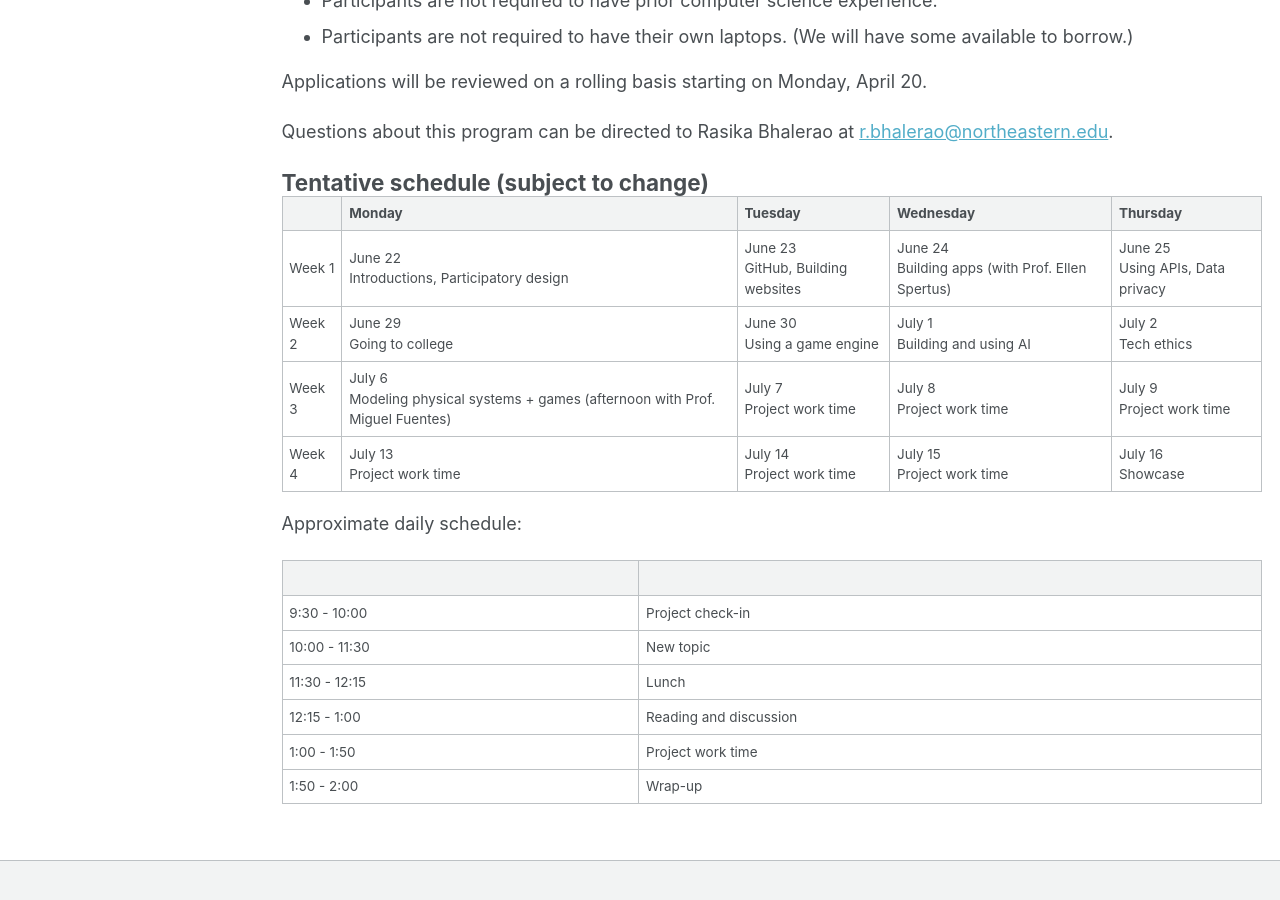
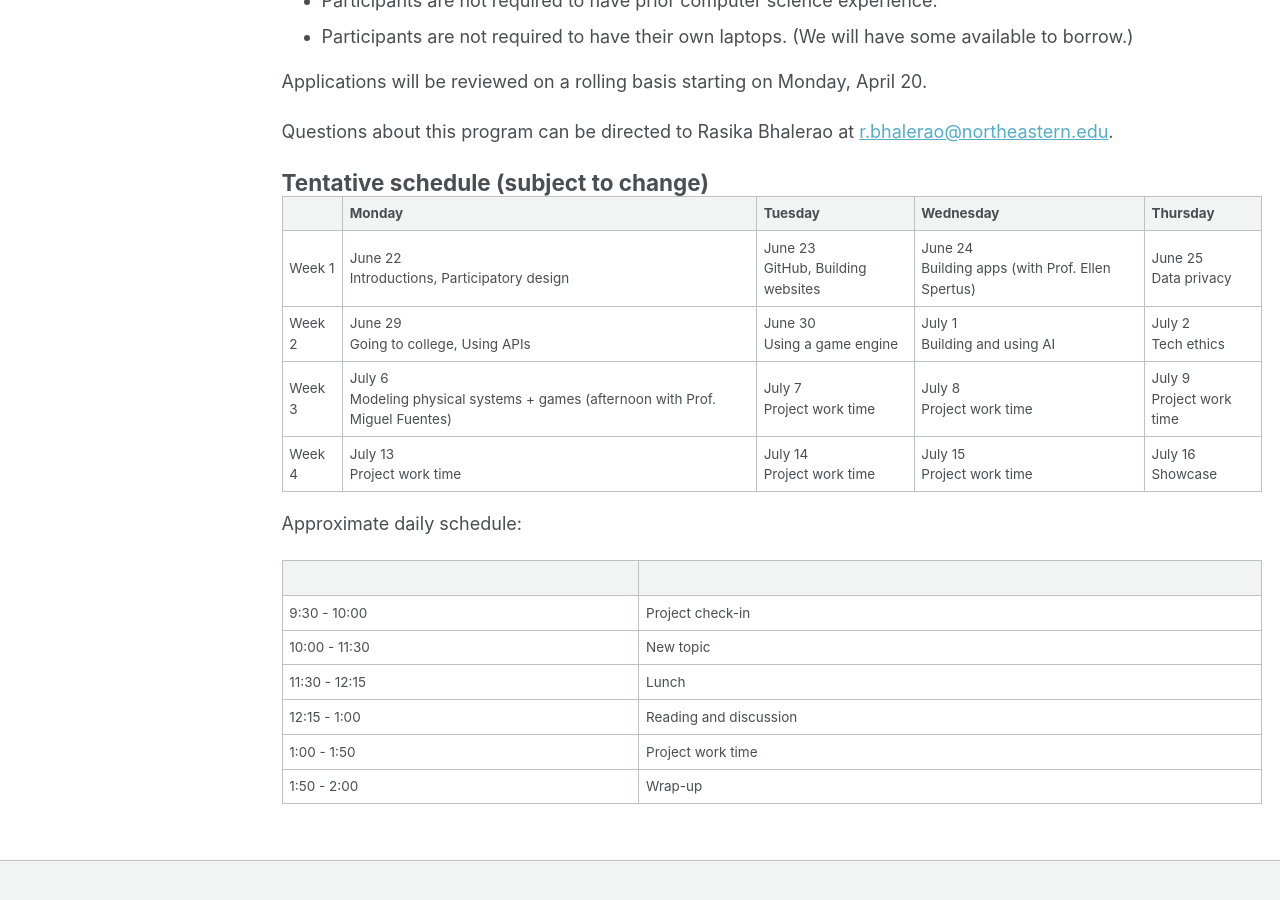
Before and after one commit to rasikabh/rasikabh.github.io, a Jekyll site: the page built from _pages/summercodingcommunity.md, in a window 1280 px wide and 900 px high, scrolled down 1312 px. Built offline with Jekyll 4.4.1, drawn with Linux system fonts in a browser that asks for light colours.

Commit message:
Move APIs to second Monday

```diff
--- a/_pages/summercodingcommunity.md
+++ b/_pages/summercodingcommunity.md
@@ -58,8 +58,8 @@ Questions about this program can be directed to Rasika Bhalerao at [r.bhalerao@n
 
 |  | Monday | Tuesday | Wednesday | Thursday |
 | - | - | - | - | - |
-| Week 1 | June 22<br />Introductions, Participatory design | June 23<br />GitHub, Building websites | June 24<br />Building apps (with Prof. Ellen Spertus) | June 25<br />Using APIs, Data privacy |
-| Week 2 | June 29<br />Going to college | June 30<br />Using a game engine | July 1<br />Building and using AI | July 2<br />Tech ethics |
+| Week 1 | June 22<br />Introductions, Participatory design | June 23<br />GitHub, Building websites | June 24<br />Building apps (with Prof. Ellen Spertus) | June 25<br />Data privacy |
+| Week 2 | June 29<br />Going to college, Using APIs | June 30<br />Using a game engine | July 1<br />Building and using AI | July 2<br />Tech ethics |
 | Week 3 | July 6<br />Modeling physical systems + games (afternoon with Prof. Miguel Fuentes) | July 7<br />Project work time | July 8<br />Project work time | July 9<br />Project work time |
 | Week 4 | July 13<br />Project work time | July 14<br />Project work time | July 15<br />Project work time | July 16<br />Showcase|
 
```
